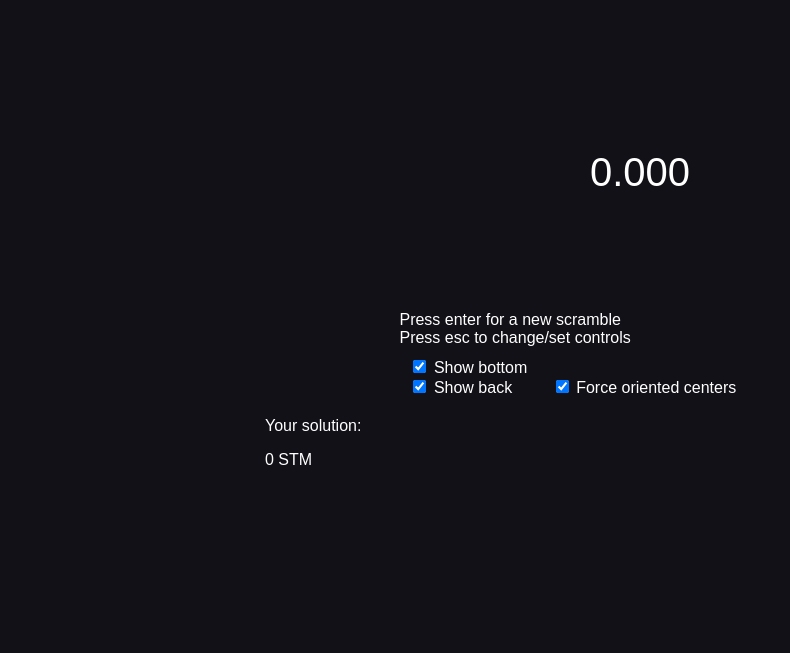
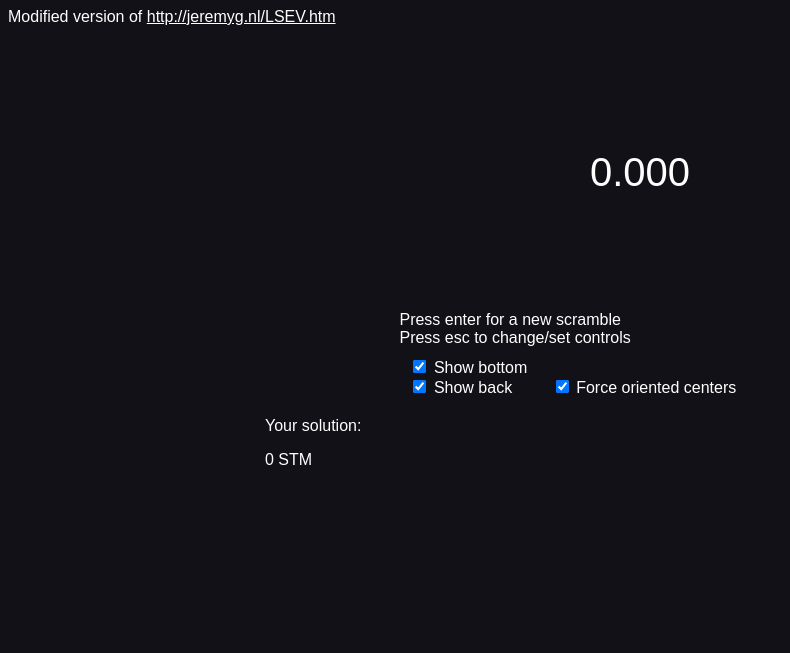
Before and after one commit to Rouxles/Rouxles.github.io, a website: page LSE.html in a window 1280 px wide. Shown: the whole page, without its empty margins (0-790 px from the left). Drawn offline with Linux system fonts and the light colour scheme.

Commit message:
Update LSE.html

```diff
--- a/LSE.html
+++ b/LSE.html
@@ -55,6 +55,10 @@ body,#c{background-color:#111117}
 	<div id="times">
 	</div>
 
+	<div>
+		<div id="o_button">Modified version of <a style="color:white;text-decoration: underline;" href="http://jeremyg.nl/LSEV.htm">http://jeremyg.nl/LSEV.htm</a></div>
+	</div>
+
 	<script src="LSE_files/lsev_draw.js"></script>
 
 
```
